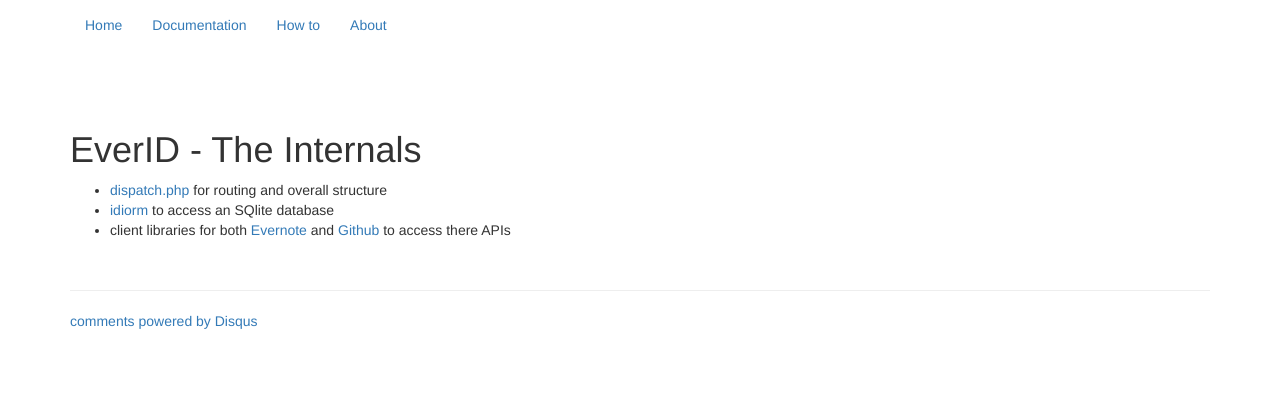
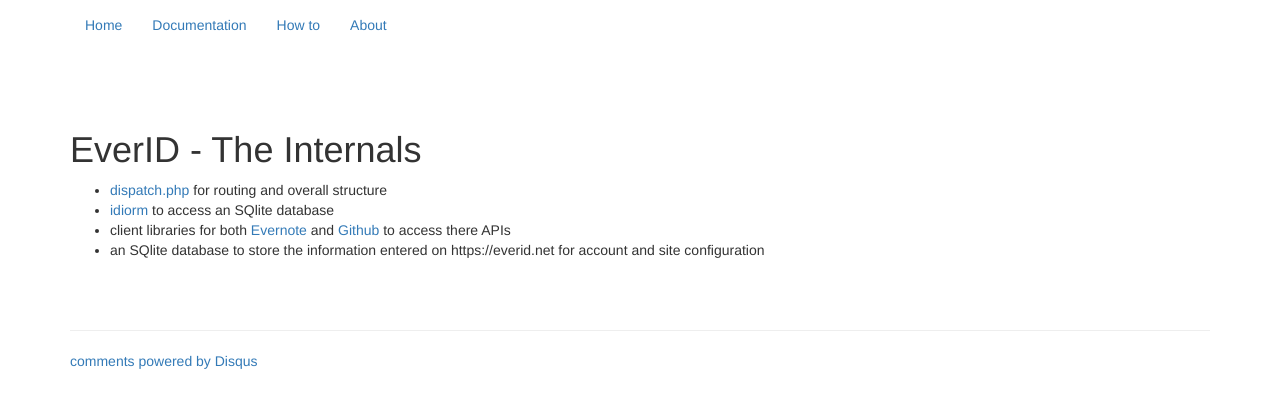
Before and after one commit to oschettler/everid, a Jekyll site: the page built from internals.html, in a window 1280 px wide. Shown: the top 408 px of the page. Built offline with Jekyll 4.4.1, drawn with Linux system fonts in a browser that asks for light colours; nearby versions of some CDN libraries; comment, search, counter and statistics services are not loaded.

Commit message:
save internals.html

```diff
--- a/internals.html
+++ b/internals.html
@@ -11,6 +11,8 @@ res:
 <li><a href="https://github.com/noodlehaus/dispatch">dispatch.php</a> for routing and overall structure</li>
 <li><a href="https://github.com/j4mie/idiorm">idiorm </a>to access an SQlite database</li>
 <li>client libraries for both <a href="https://dev.evernote.com/doc/reference">Evernote </a>and <a href="https://developer.github.com/v3/">Github </a>to access there APIs</li>
+<li>an SQlite database to store the information entered on https://everid.net for account and site configuration</li>
 </ul>
 <div><br/></div>
+<div><br/></div>
 </div>
```
